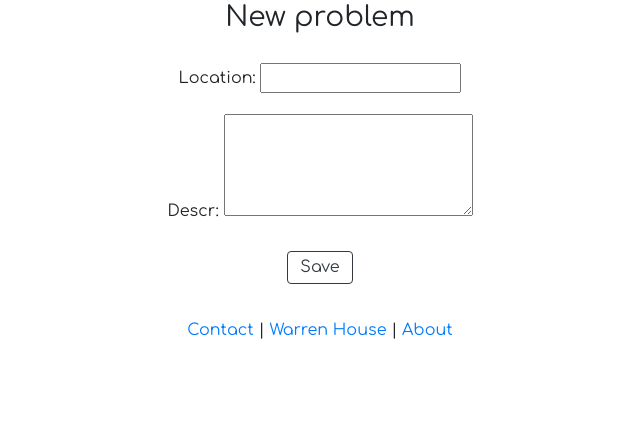
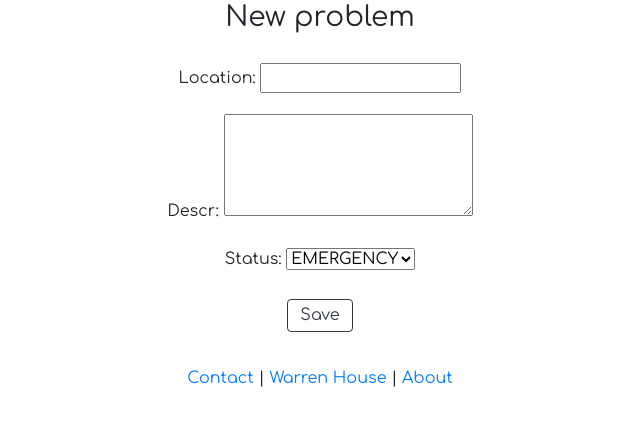
Before and after one commit to BartoszLewosz/Maintenance_ticketing_system, a Django app: page /maintenance/maintenance_new/ in a window 1280 px wide. Shown: the part 250-676 px from the top of the page, without its empty margins (320-960 px from the left). Run offline with Django 3.2, Linux system fonts and the light colour scheme; some libraries are stand-ins or nearby versions; some web fonts are replaced.

Commit message:
Status add in 'maintenance'

```diff
--- a/homepage/static/homepage/css/main.css
+++ b/homepage/static/homepage/css/main.css
@@ -156,6 +156,7 @@ html {
 }
 #flag_1 {
 	color: orange;
+	font-weight: bold;
 }
 #flag_2 {
 	color: blue;
--- a/maintenance/forms.py
+++ b/maintenance/forms.py
@@ -5,7 +5,7 @@ class MaintenanceForm(forms.ModelForm):
 
 	class Meta:
 		model = Maintenance
-		fields = ('location', 'descr',)
+		fields = ('location', 'descr', 'status',)
 		widgets = {
 		'descr': forms.Textarea(attrs={'rows':4, 'cols':25}),
 		}
--- a/maintenance/models.py
+++ b/maintenance/models.py
@@ -5,10 +5,23 @@ from django.db import models
 
 # Create your models here.
 class Maintenance(models.Model):
+
+	EMERGENCY_STATUS = 'EMERGENCY'
+	HIGH_STATUS = 'HIGH'
+	MEDIUM_STATUS = 'MEDIUM'
+	LOW_STATUS = 'LOW'
+
+	STATUS_CHOICES = (
+		(EMERGENCY_STATUS, 'EMERGENCY'),
+		(HIGH_STATUS, 'High'),
+		(MEDIUM_STATUS, 'Medium'),
+		(LOW_STATUS, 'Low'),
+	)
+
 	date = models.DateTimeField()
 	location = models.CharField(max_length=30)
 	descr = models.TextField()
-	status = models.CharField(max_length=30, blank=True, default='')
+	status = models.CharField(max_length=12,choices=STATUS_CHOICES, default=EMERGENCY_STATUS)
 	author = models.CharField(max_length=5)
 
 	def __str__(self):
--- a/maintenance/views.py
+++ b/maintenance/views.py
@@ -30,7 +30,7 @@ from .forms import MaintenanceForm
 
 
 def maintenance(request):
-	problems = Maintenance.objects.order_by('-date')
+	problems = Maintenance.objects.order_by('status')
 	page = request.GET.get('page', 1)
 
 	paginator = Paginator(problems,5)
```
Also changed, not shown: maintenance/templates/maintenance/maintenance_list.html (+9 -0 lines), maintenance/migrations/0002_auto_20181022_0759.py (added), maintenance/migrations/0003_auto_20181022_0809.py (added).
